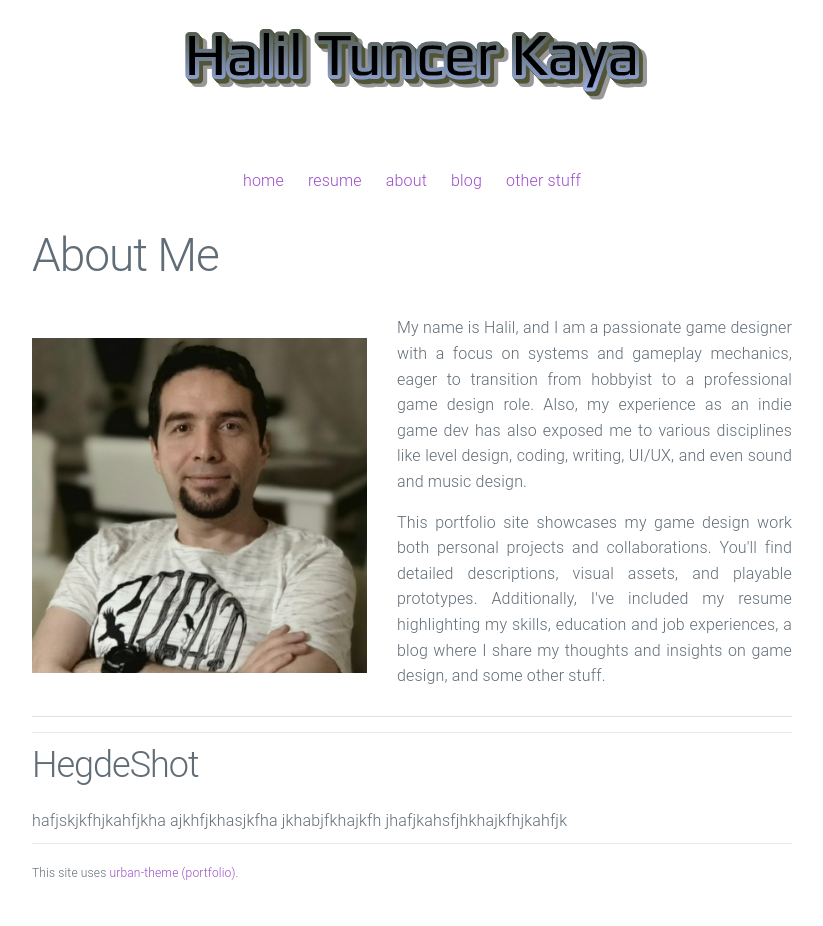
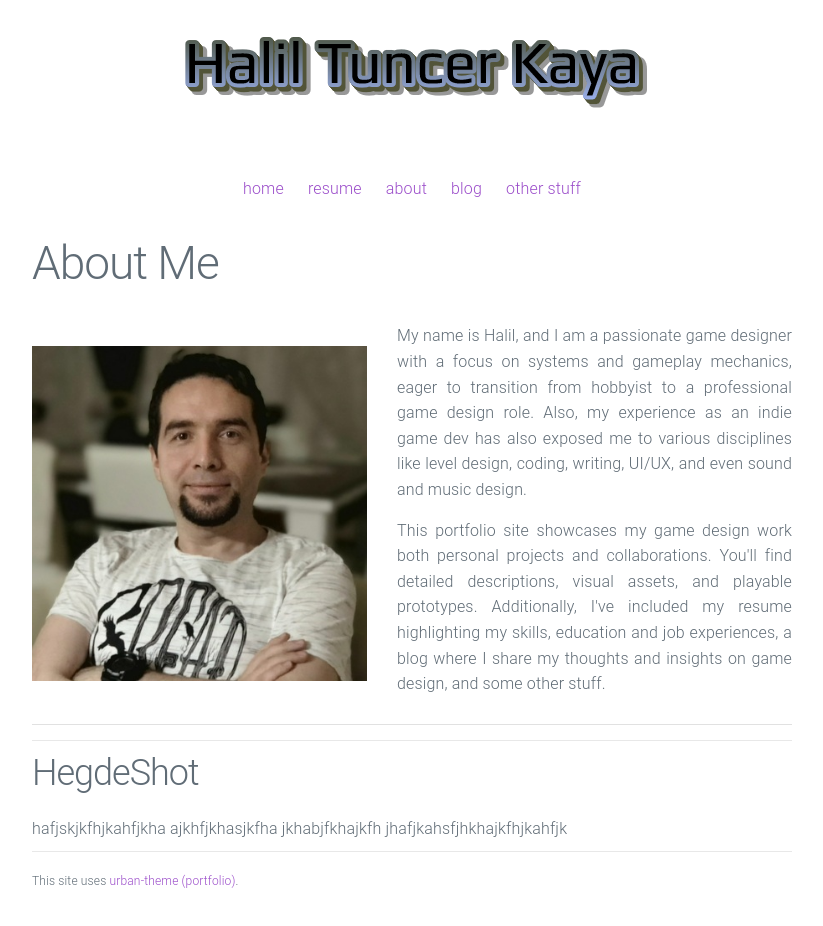
Before and after one commit to htramu/htk.github.io, a Jekyll site: the page built from about.md, in a window 1280 px wide. Shown: the whole page, without its empty margins (228-1051 px from the left). Built offline with Jekyll 4.4.1, drawn with Linux system fonts in a browser that asks for light colours.

Commit message:
Update head.html

```diff
--- a/_includes/head.html
+++ b/_includes/head.html
@@ -1,22 +1,8 @@
 <head>
     <meta charset="utf-8">
     <meta http-equiv="x-ua-compatible" content="ie=edge">
-	<meta name="viewport" content="width=device-width, initial-scale=1.0">
+    <meta name="viewport" content="width=device-width, initial-scale=1">
 
-      <style>
-        body {
-            margin: 0;
-            padding: 0;
-            font-family: Arial, sans-serif;
-        }
-        .container {
-            width: 100%;
-            margin: 0 auto;
-            padding: 0 20px;
-            box-sizing: border-box;
-        }
-        /* Add more styles for your content here */
-    </style>
     {% include styles.html %}
 
     {% seo %}
```
